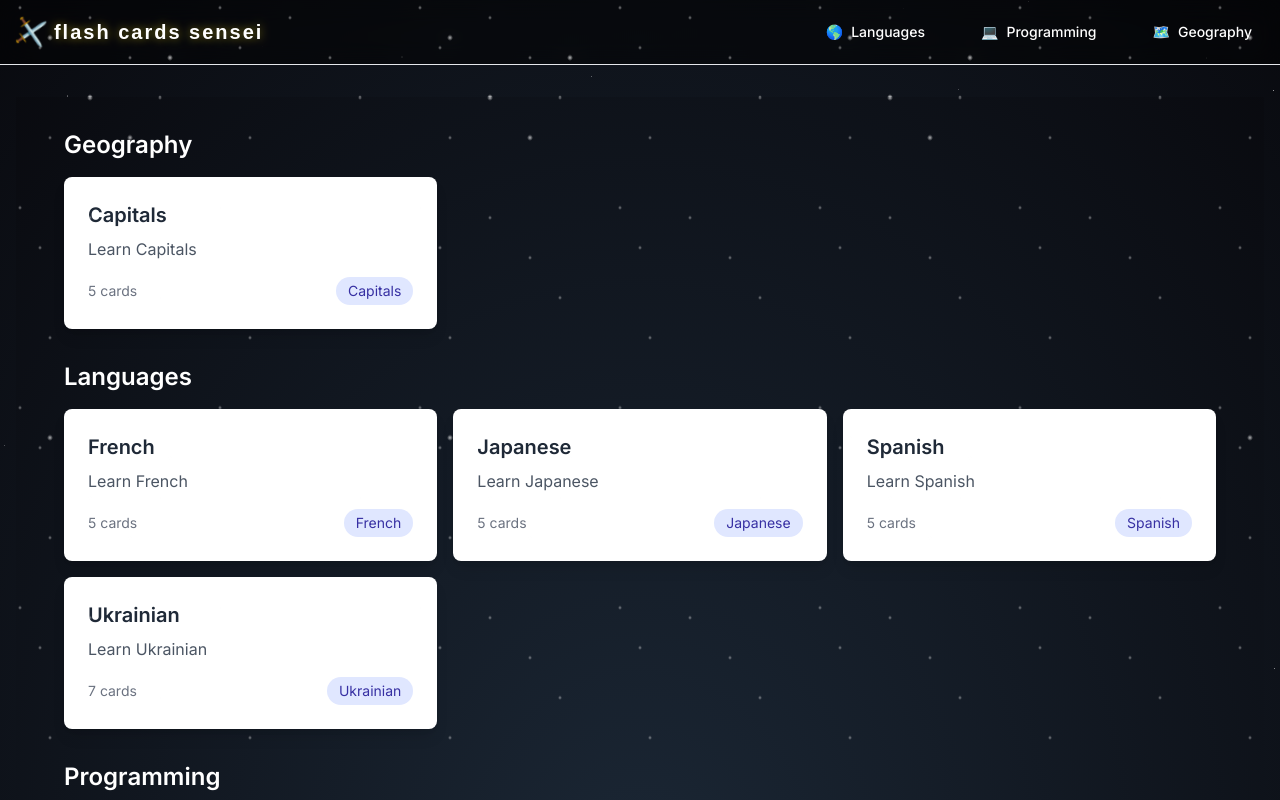
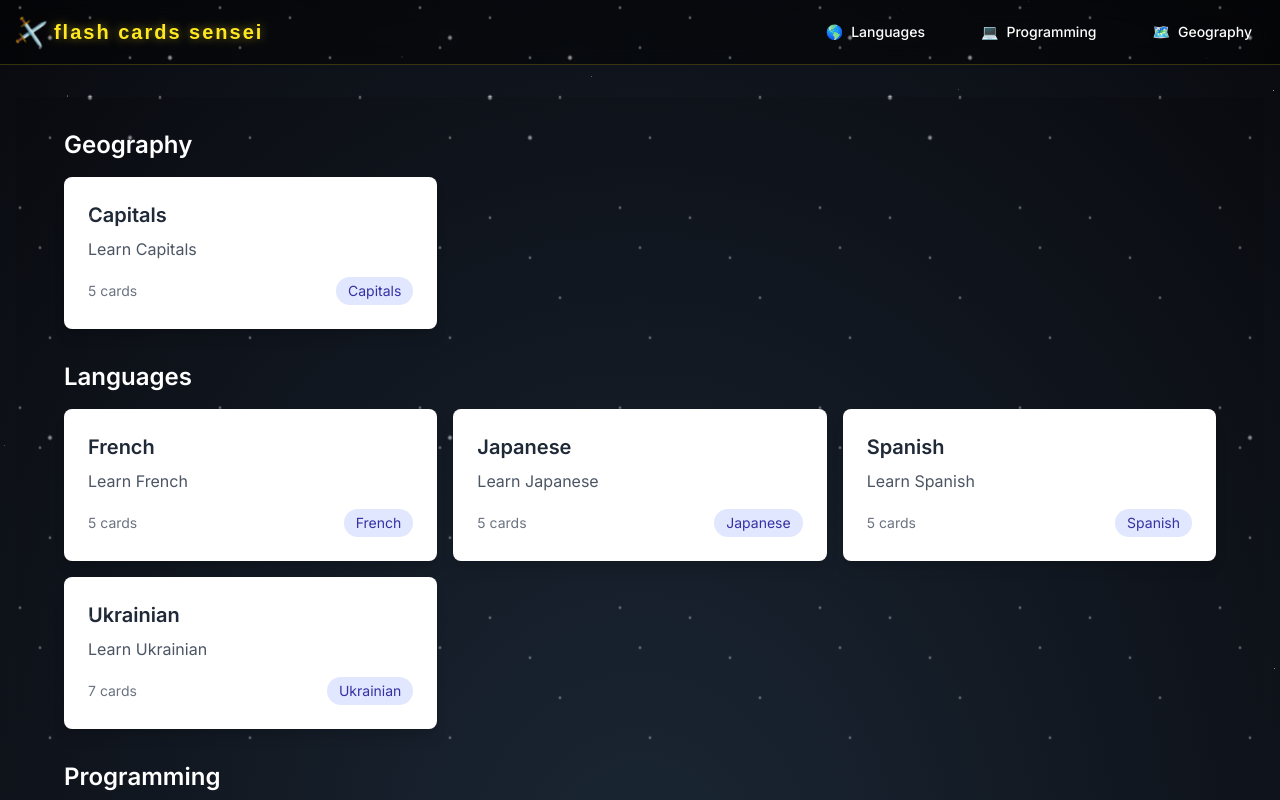
Before and after one commit to santhosh-mw/flash-card-sensei, a Next.js app: page / in a window 1280 px wide. Shown: the top 800 px of the page. Built offline with nearby package versions, Linux system fonts and the light colour scheme; a web font is replaced by a local one.

Commit message:
more fix

```diff
--- a/src/app/globals.css
+++ b/src/app/globals.css
@@ -258,7 +258,7 @@
 
 /* Star Wars input */
 .star-wars-input {
-  @apply px-4 py-2 rounded-lg bg-black/50 border border-[#ffe81f] text-white;
+  @apply px-4 py-2 rounded-lg bg-black/50 border border-starwars-yellow text-white;
   transition: all 0.3s ease;
 }
 
--- a/src/data/index.ts
+++ b/src/data/index.ts
@@ -12,17 +12,18 @@
 let decksCache: FlashcardDeck[] | null = null;
 
 const getBaseUrl = () => {
-  if (typeof window !== 'undefined') {
-    // Browser should use relative path
-    return '';
-  }
-
-  // Server should use absolute URL
+  // During build time, we should use the absolute URL
   if (process.env.VERCEL_URL) {
     return `https://${process.env.VERCEL_URL}`;
   }
 
-  return `http://localhost:${process.env.PORT || 3000}`;
+  // For local development
+  if (process.env.NODE_ENV === 'development') {
+    return `http://localhost:${process.env.PORT || 3000}`;
+  }
+
+  // Fallback to relative URL for client-side requests
+  return '';
 };
 
 export const getAllDecks = async (): Promise<FlashcardDeck[]> => {
--- a/tailwind.config.js
+++ b/tailwind.config.js
@@ -8,6 +8,12 @@
   theme: {
     extend: {
       colors: {
+        'starwars-yellow': '#FFE81F',
+        'starwars-light': '#FFFFFF',
+        'jedi-blue': '#2E67F8',
+        'jedi-gold': '#FFE81F',
+        'jedi-red': '#FF5757',
+        'jedi-green': '#4CAF50',
         primary: {
           50: '#f0f9ff',
           100: '#e0f2fe',
```
